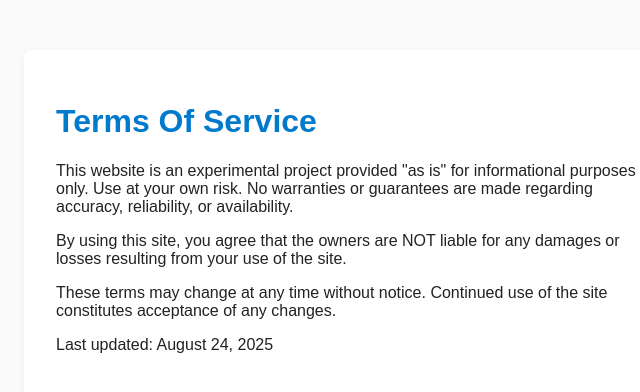
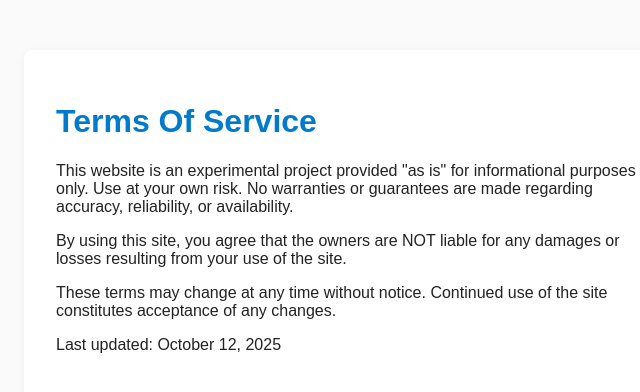
Before and after one commit to mvizdos/playlistgrab, a plain HTML site: page tos.html in a window 1280 px wide. Shown: the full height of the page, 284-924 px from the left. Drawn offline with Linux system fonts and the light colour scheme.

Commit message:
chore: bump TOS last-updated date to 2025-10-12

```diff
--- a/tos.html
+++ b/tos.html
@@ -25,7 +25,7 @@
     <p>
     These terms may change at any time without notice. Continued use of the site constitutes acceptance of any changes.
     </p>
-    <p class="date">Last updated: August 24, 2025</p>
+  <p class="date">Last updated: October 12, 2025</p>
   </div>
 </body>
 </html>
```
